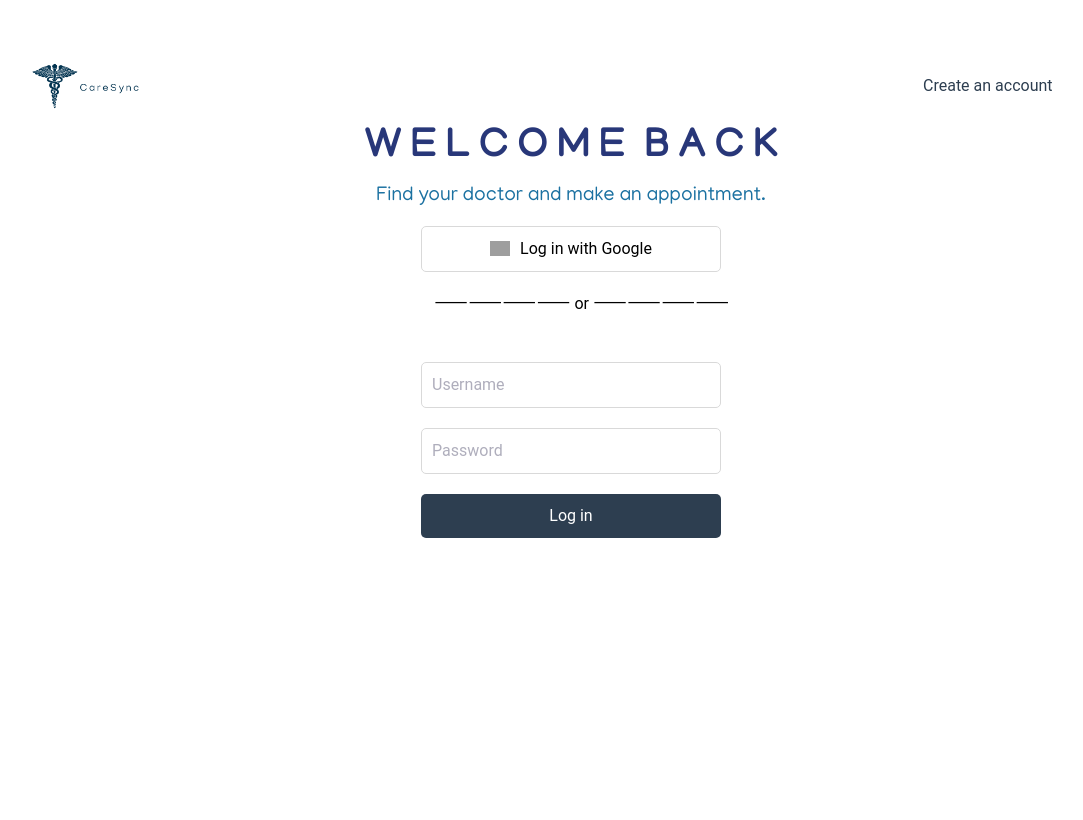
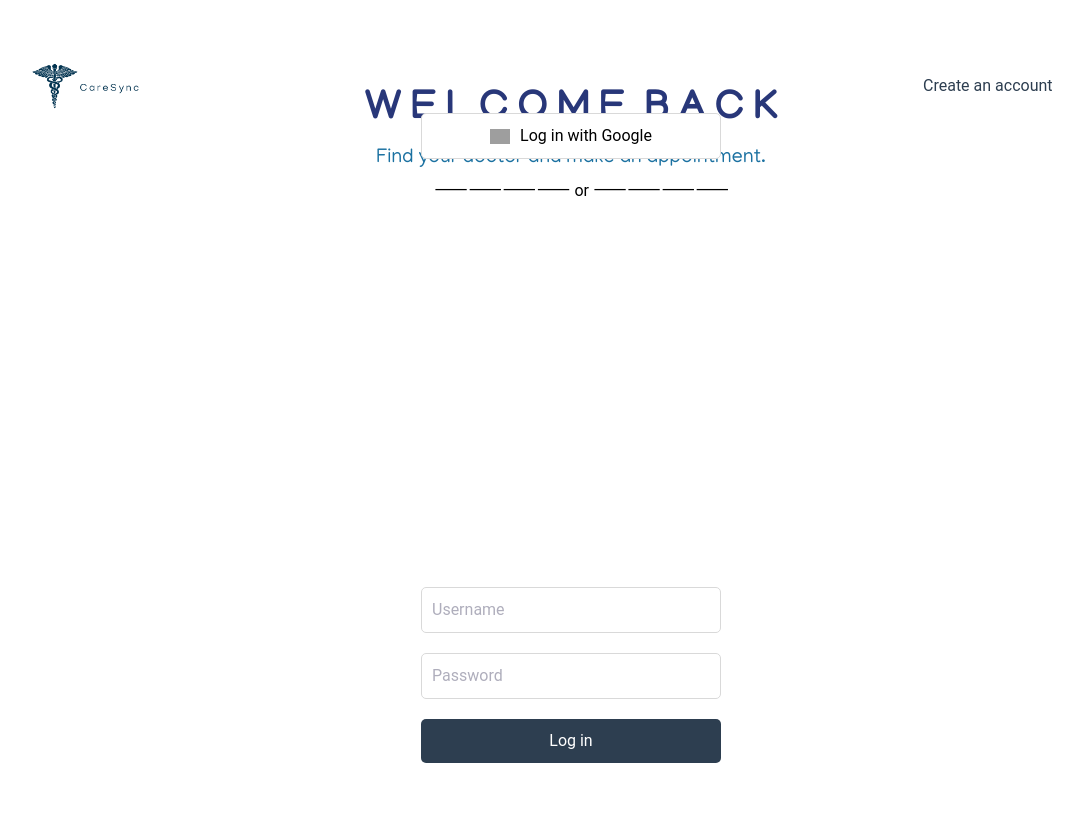
Before and after one commit to AbarquezMyk/PROJECTDJANGO, a Django app: page /login/ in a window 1280 px wide. Shown: the whole page, without its empty margins (69-1152 px from the left). Run offline with Django 5.2, Linux system fonts and the light colour scheme; some libraries are stand-ins or nearby versions; grey boxes are pictures that could not be loaded.

Commit message:
Initial Commit of login.html

```diff
--- a/CareSync/patients/templates/patients/login.html
+++ b/CareSync/patients/templates/patients/login.html
@@ -178,7 +178,7 @@
                         <p style="color: black; margin-left: 23px;">⸻⸻⸻⸻ or ⸻⸻⸻⸻</p>
                     </div>
 
-                    <form method="post" action="{% url 'login' %}" style="margin-top: -550px;">
+                    <form method="post" action="{% url 'login' %}" style="margin-top: 50px;">
                         {% csrf_token %}
                         <input type="text" name="username" placeholder="Username" required>
                         <input type="password" name="password" placeholder="Password" required>
```
Also changed, not shown: CareSync/db.sqlite3.
